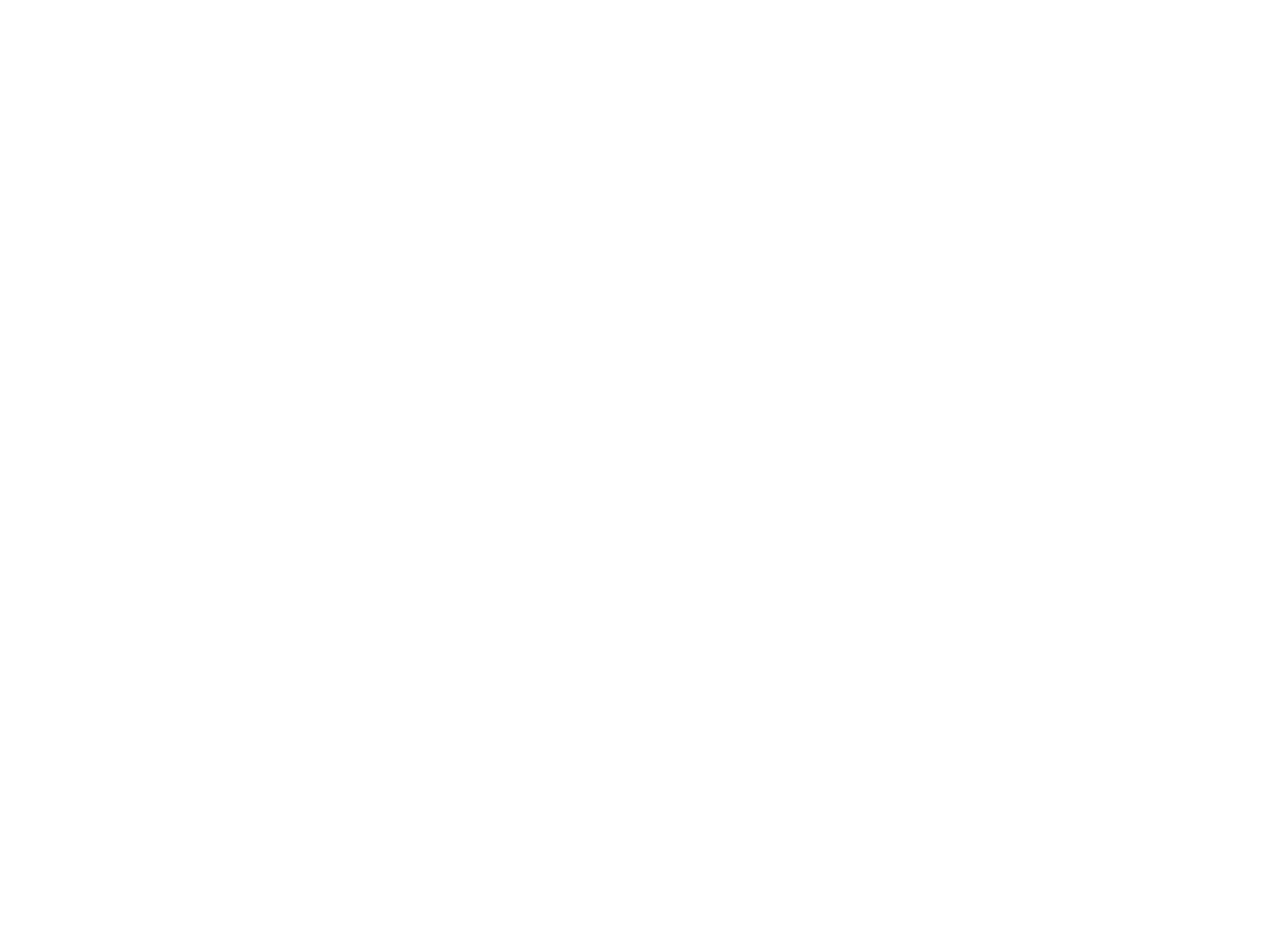
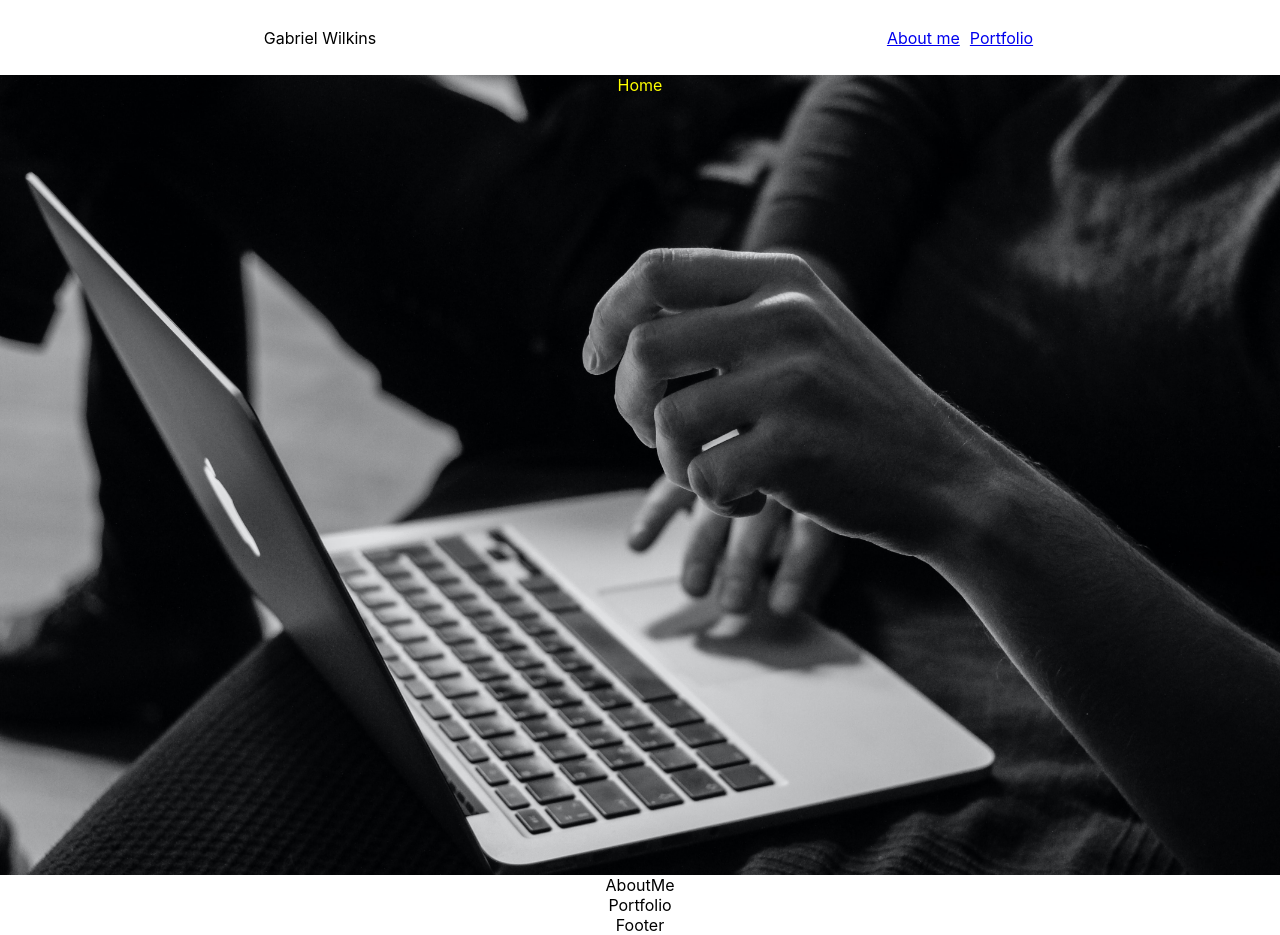
Before and after one commit to wilkigab001/gw-portfolio, a React (Create React App) app: page / in a window 1280 px wide. Before the commit the page ends 800 px from the top, so only its background shows below. Built offline with nearby package versions, Linux system fonts and the light colour scheme.

Commit message:
Added start to header and home:

```diff
--- a/src/App.js
+++ b/src/App.js
@@ -1,10 +1,19 @@
 import logo from './logo.svg';
 import './App.css';
+import AboutMe from './Components/AboutMe/AboutMe'
+import Header from './Components/Header/Header';
+import Footer from './Components/Footer/Footer';
+import Portfolio from './Components/Portfolio/Portfolio';
+import Home from './Components/Home/Home';
 
 function App() {
   return (
     <div className="App">
-
+      <Header/>
+      <Home/>
+      <AboutMe/>
+      <Portfolio/>
+      <Footer/>
     </div>
   );
 }
--- a/src/Components/AboutMe/AboutMe.js
+++ b/src/Components/AboutMe/AboutMe.js
@@ -0,0 +1,9 @@
+import React from 'react'
+
+const AboutMe = () => {
+  return (
+    <div>AboutMe</div>
+  )
+}
+
+export default AboutMe
--- a/src/Components/Footer/Footer.js
+++ b/src/Components/Footer/Footer.js
@@ -0,0 +1,9 @@
+import React from 'react'
+
+const Footer = () => {
+  return (
+    <div>Footer</div>
+  )
+}
+
+export default Footer
--- a/src/Components/Header/Header.js
+++ b/src/Components/Header/Header.js
@@ -0,0 +1,20 @@
+import React from "react";
+import styles from "./Header.module.css";
+
+const Header = () => {
+  return (
+    <div className={styles.allHeader}>
+      <div className={styles.headerTitle}> Gabriel Wilkins </div>
+      <div className={styles.listItems}>
+        <li>
+          <a href="#">About me</a>
+        </li>
+        <li>
+          <a href="#">Portfolio</a>
+        </li>
+      </div>
+    </div>
+  );
+};
+
+export default Header;
--- /dev/null
+++ b/src/Components/Header/Header.module.css
@@ -0,0 +1,21 @@
+.allHeader{
+height: 75px;
+display: flex;
+align-items: center;;
+}
+
+.headerTitle {
+    width: 50%;
+}
+.listItems{
+    width: 50%;
+    display: flex;
+    justify-content: center;
+    list-style-type: none;
+}
+
+li{
+    text-decoration: none;
+    margin-right: 5px;
+    margin-left: 5px;
+}
--- /dev/null
+++ b/src/Components/Home/Home.js
@@ -0,0 +1,13 @@
+import React from 'react'
+import styles from './Home.module.css'
+
+const Home = () => {
+  return (
+    <div className={styles.allHome}>
+
+        Home
+    </div>
+  )
+}
+
+export default Home
--- /dev/null
+++ b/src/Components/Home/Home.module.css
@@ -0,0 +1,7 @@
+.allHome{
+    background: url('../../../public/images/homeBackground.jpg');
+    height: 100vh;
+    background-size: cover;
+    background-position: center;
+    color: yellow;
+}
--- a/src/Components/Portfolio/Portfolio.js
+++ b/src/Components/Portfolio/Portfolio.js
@@ -0,0 +1,9 @@
+import React from 'react'
+
+const Portfolio = () => {
+  return (
+    <div>Portfolio</div>
+  )
+}
+
+export default Portfolio
```
Also changed, not shown: public/images/homeBackground.jpg (added).
